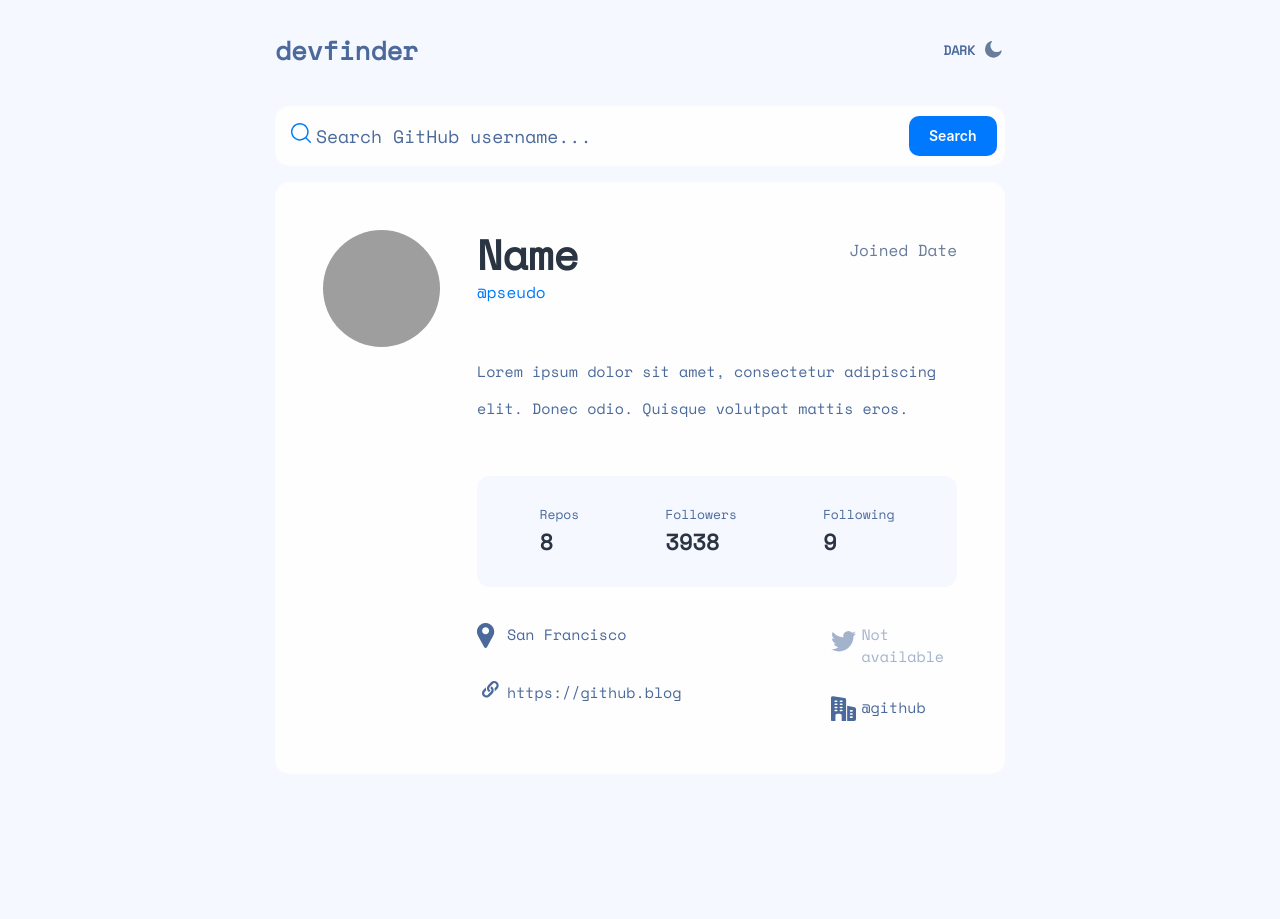
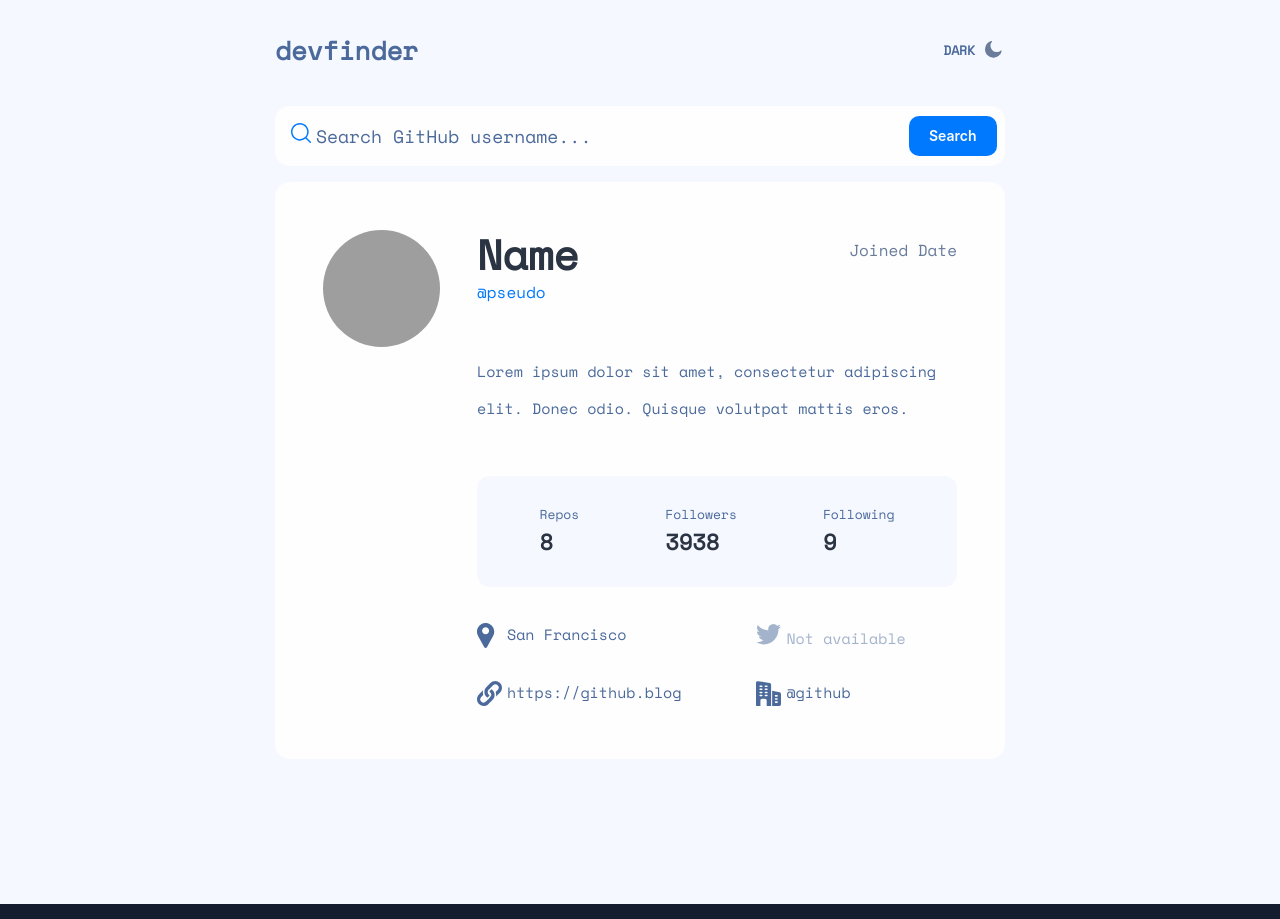
Before and after one commit to dreyzu/devfinder, a React (Vite) app: page / in a window 1280 px wide. Built offline with nearby package versions, Linux system fonts and the light colour scheme; grey boxes are pictures that could not be loaded.

Commit message:
change margin left

```diff
--- a/src/components/card-parts/Socials.tsx
+++ b/src/components/card-parts/Socials.tsx
@@ -18,12 +18,12 @@ export const Socials = () => {
                 </Flex>
                 <Flex mt={["1.6em", "1.9em", "1.9em"]}>
                     {/* website */}
-                    <WebsiteIcon w="2em" />
+                    <WebsiteIcon w="2em" h="2em" />
                     <Link href="https://github.blog">https://github.blog</Link>
                 </Flex>
             </Flex>
 
-            <Flex direction="column" ml={[0, 0, "10em"]}>
+            <Flex direction="column" ml={[0, 0, "5em", "5em"]}>
                 <Flex mt={["1.6em", "1.6em", 0, 0]} opacity="50%" alignItems="center">
                     {/* twitter */}
                     <TwitterIcon w="2em" h="2em" />
```
